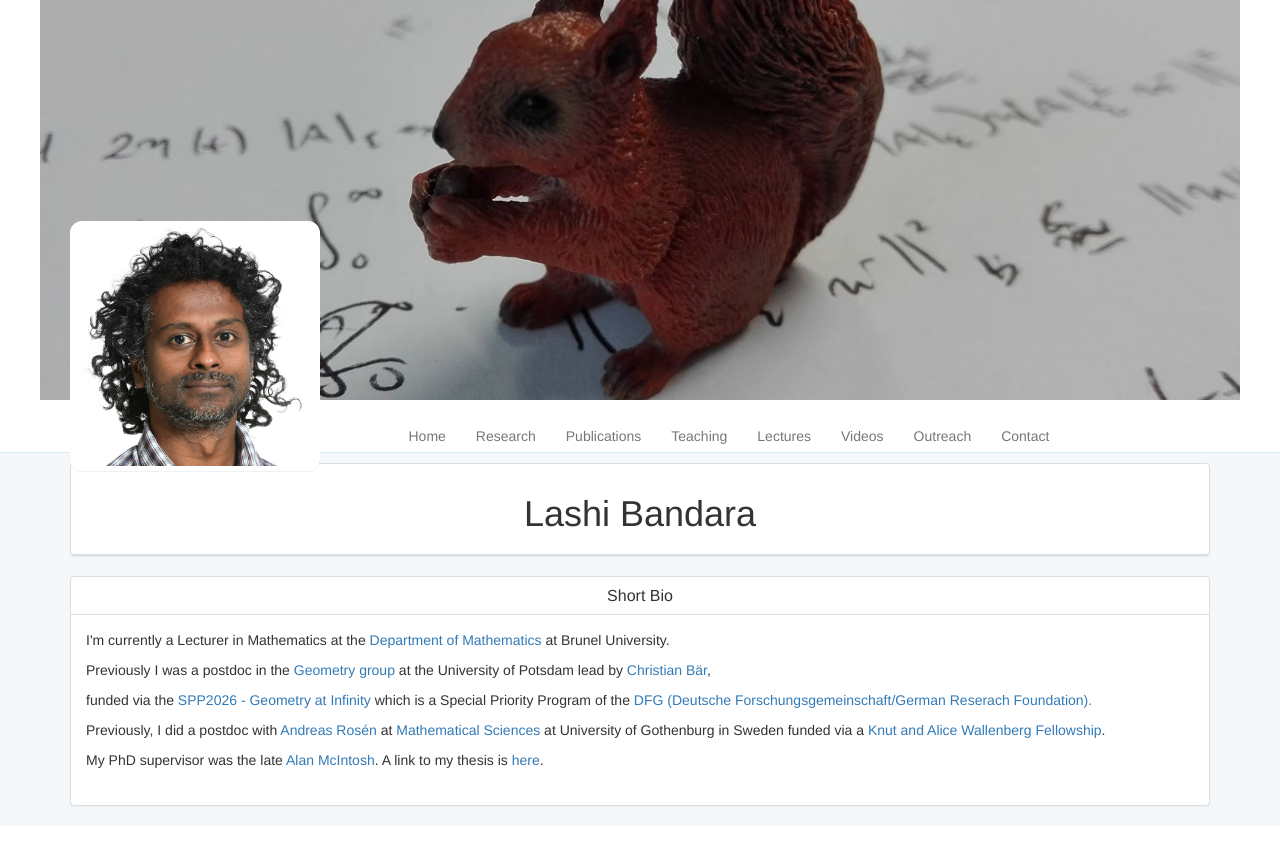
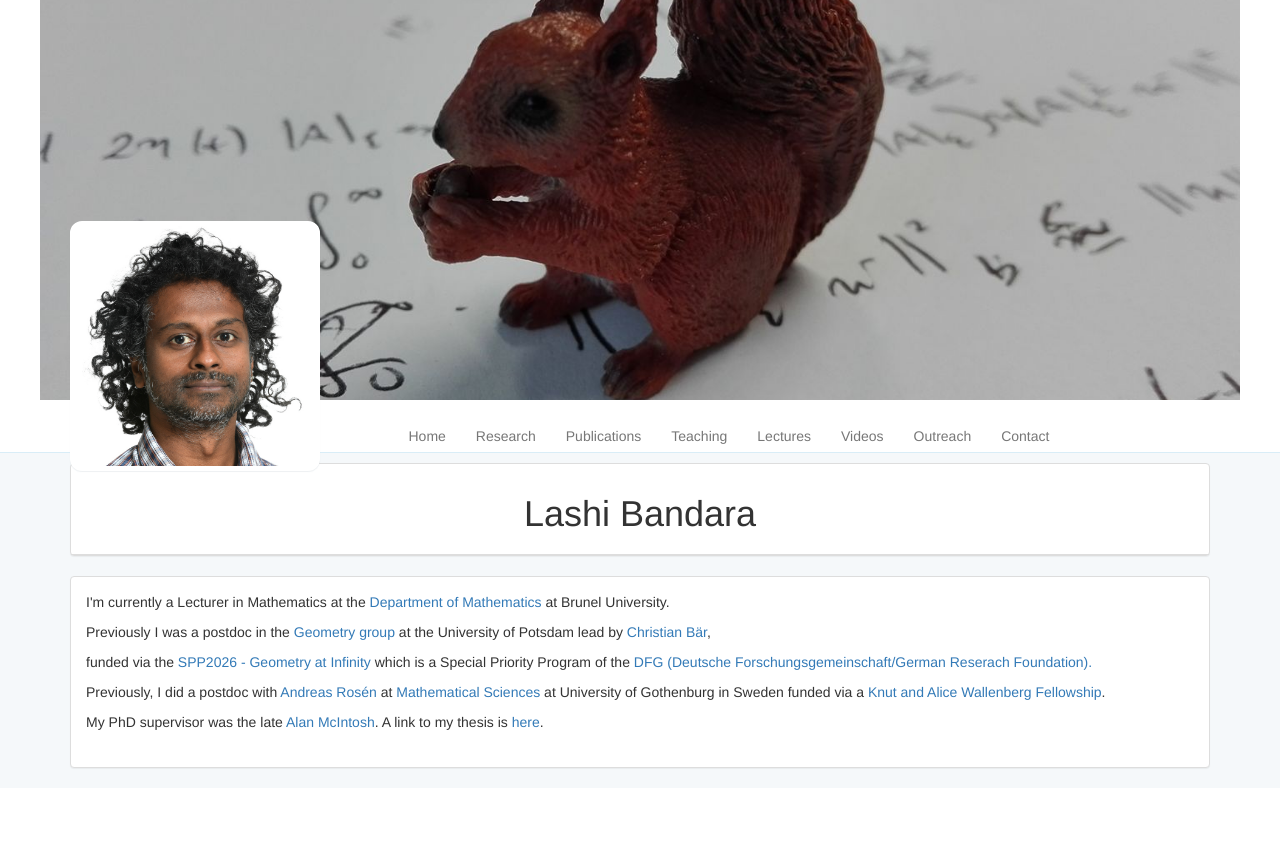
Before and after one commit to lashi-bandara/lashi-bandara.github.io, a Jekyll site: the page built from index.html, in a window 1280 px wide. Shown: the top 846 px of the page. Built offline with Jekyll 4.4.1, drawn with Linux system fonts in a browser that asks for light colours.

Commit message:
Research and bio subheaddings removed

```diff
--- a/index.html
+++ b/index.html
@@ -4,10 +4,6 @@ description: "Lashi Bandara"
 title: "Lashi Bandara"
 ---
 <div class="panel panel-default content-panel">
-
-  <div class="panel-heading">
-    <h1 class="panel-title">Short Bio</h1>
-  </div>
 
 <div class="panel-body">
 
--- a/toc/research/index.html
+++ b/toc/research/index.html
@@ -5,9 +5,6 @@ description: "Lashi Bandara - Research"
 ---
 
 <div class="panel panel-default content-panel">
-  <div class="panel-heading">
-    <h1 class="panel-title">Research</h1>
-  </div>
   <div class="panel-body">
 
   <dt> <strong>Research interests</strong>
```
